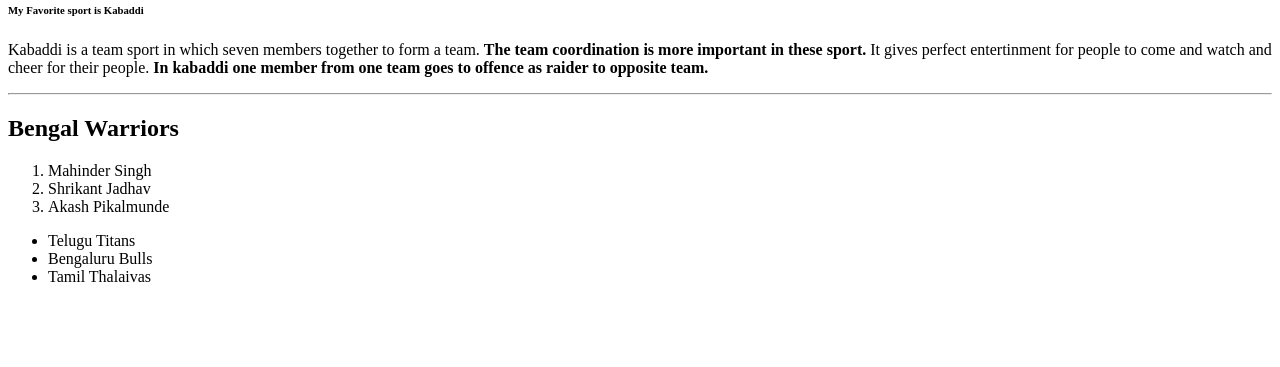
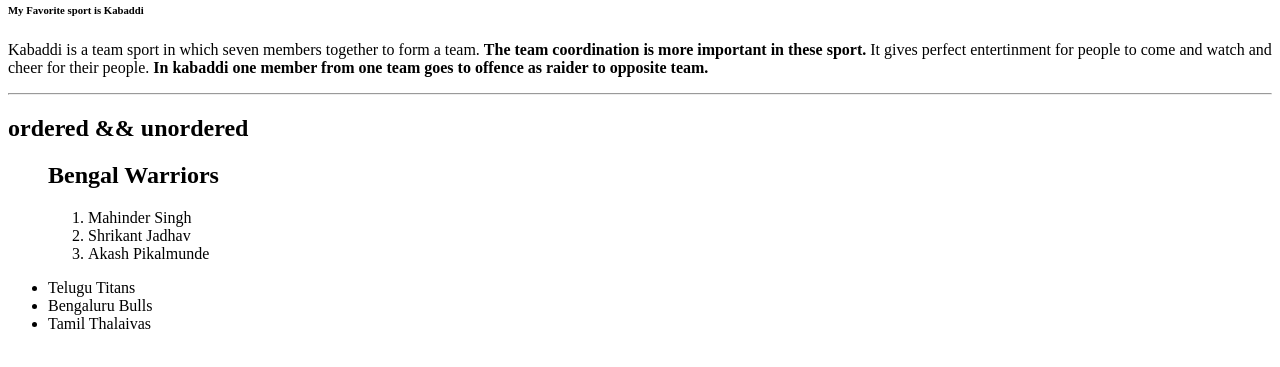
Before and after one commit to 44-563-Web-Apps-S23/44563-webapps-assignment-3-anjalimaguluri, a plain HTML site: page index.html in a window 1280 px wide. Shown: the part 79-446 px from the top of the page. Drawn offline with Linux system fonts and the light colour scheme.

Commit message:
names were added

```diff
--- a/index.html
+++ b/index.html
@@ -11,11 +11,14 @@
             It gives perfect entertinment for people to come and watch and cheer for their people.
             <b>In kabaddi one member from one team goes to offence as raider to opposite team.</b></p>
             <hr>
-            <h2>Bengal Warriors</h2>
+            <h2>ordered && unordered</h2>
             <ol>
+                <h2>Bengal Warriors</h2>
+                <ol>
                 <li>Mahinder Singh</li>
                 <li>Shrikant Jadhav</li>
                 <li>Akash Pikalmunde</li>
+                </ol>
             </ol>
             <ul>
                 <li>Telugu Titans</li>
```
